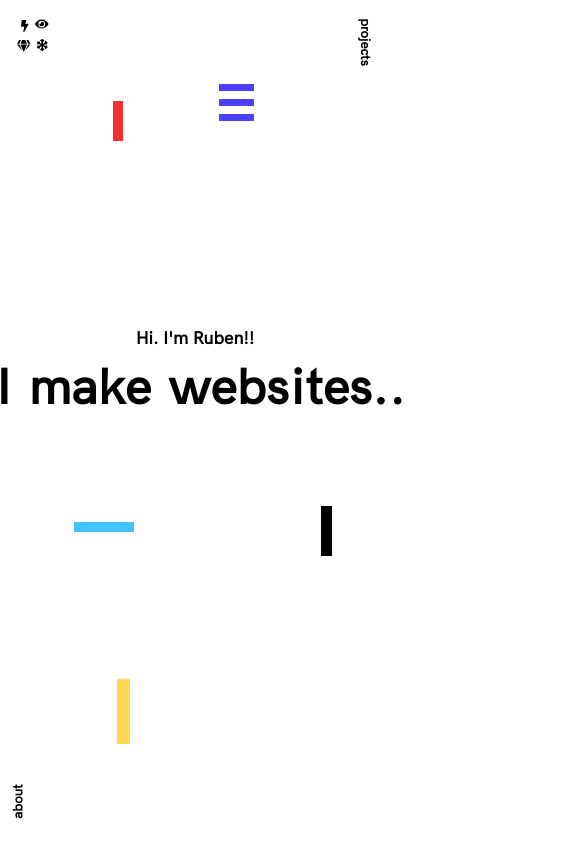
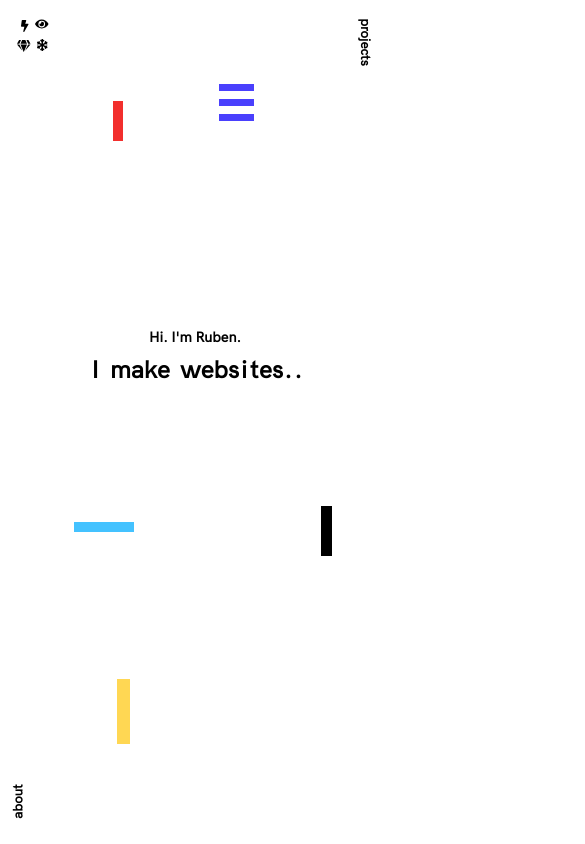
Before and after one commit to Ruben00001/website-portfolio, a React (Create React App) app: page / in a window 390 px wide. Shown: the top 844 px of the page, 585 px wide, since content can reach past the window. Built offline with nearby package versions, Linux system fonts and the light colour scheme.

Commit message:
home page mobile responsive

```diff
--- a/src/components/home/welcome-text/FirstLine.js
+++ b/src/components/home/welcome-text/FirstLine.js
@@ -9,7 +9,7 @@ export default function FirstLine() {
       config={{ duration: 1000 }}
     >
       { props => (
-        <p style={props} className="welcome-text__first-line">Hi. I'm Ruben!!</p>
+        <p style={props} className="welcome-text__first-line">Hi. I'm Ruben.</p>
       )}
     </Spring>
   )
--- a/src/components/home/welcome-text/SecondLineA.js
+++ b/src/components/home/welcome-text/SecondLineA.js
@@ -11,8 +11,7 @@ export default function SecondLineA() {
   const [items, set] = useState([]);
   const transitions = useTransition(items, item => item.key, {
     from: { transform: 'translate3d(0, 15px,0)', opacity: 0 },
-    enter: { transform: 'translate3d(0,0px,0)', opacity: 1, minWidth: 16.75 },
-    // leave: { transform: 'translate3d(0, 15px,0)', opacity: 0, minWidth: 16.75 }
+    enter: { transform: 'translate3d(0,0px,0)', opacity: 1 },
   });
 
   const reset = useCallback(() => {
@@ -24,7 +23,7 @@ export default function SecondLineA() {
   useEffect(() => void reset(), []);
 
   return transitions.map(({ item, props, key }) => (
-    <animated.span key={key} style={props}>
+    <animated.span key={key} style={props} className="welcome-text__second-line__letter">
       {item.text}
     </animated.span>
   ));
--- a/src/components/home/welcome-text/SecondLineB.js
+++ b/src/components/home/welcome-text/SecondLineB.js
@@ -11,8 +11,7 @@ export default function SecondLineB() {
   const [items, set] = useState([])
   const transitions = useTransition(items, item => item.key, {
     from: { transform: 'translate3d(0,15px,0)', opacity: 0 },
-    enter: { transform: 'translate3d(0,0px,0)', opacity: 1, minWidth: 16.75 },
-    // leave: { transform: 'translate3d(0,15px,0)', opacity: 0, minWidth: 16.75 },
+    enter: { transform: 'translate3d(0,0px,0)', opacity: 1 },
   })
 
   const reset = useCallback(() => {
@@ -24,7 +23,7 @@ export default function SecondLineB() {
   useEffect(() => void reset(), []);
 
   return transitions.map(({ item, props, key }) => (
-    <animated.span key={key} style={props}>
+    <animated.span key={key} style={props} className="welcome-text__second-line__letter">
       {item.text}
     </animated.span>
   ));
--- a/src/scss/style.scss
+++ b/src/scss/style.scss
@@ -77,6 +77,10 @@ a:link, a:visited {
       font-size: 16px;
       margin-bottom: 12px;
     }
+
+    @media (max-width: 420px) {
+      font-size: 13px;
+    }
   }
 
   &__second-line {
@@ -104,11 +108,20 @@ a:link, a:visited {
       width: 620px;
     }
 
+    @media (max-width: 420px) {
+      font-size: 22px;
+      width: 320px;
+    }
+
     &--a {
       margin-left: 310px;
 
       @media (max-width: 1680px) {
         margin-left: 220px;
+      }
+
+      @media (max-width: 420px) {
+        margin-left: 110px
       }
     }
 
@@ -117,6 +130,22 @@ a:link, a:visited {
 
       @media (max-width: 1680px) {
         margin-left: 40px;
+      }
+
+      @media (max-width: 420px) {
+        margin-left: 20px;
+      }
+
+      @media (max-width: 320px) {
+        margin-left: 35px;
+      }
+    }
+
+    &__letter {
+      min-width: 16.75px;
+
+      @media (max-width: 420px) {
+        min-width: 10px;
       }
     }
   }
```
